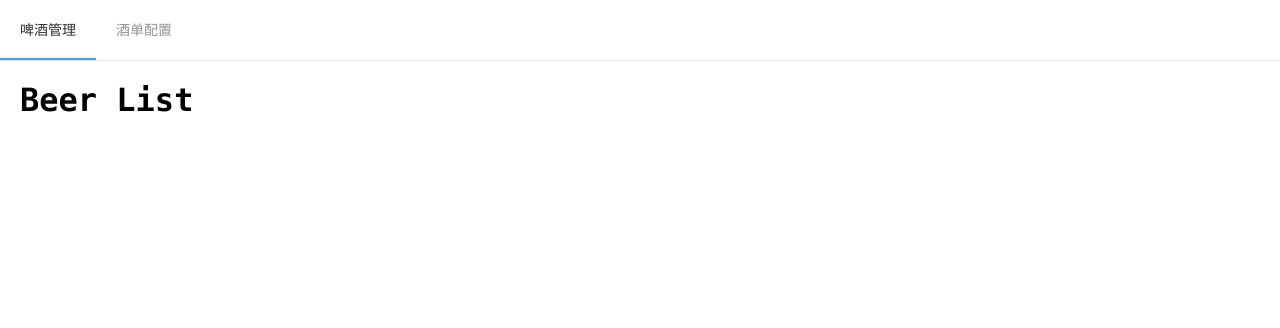
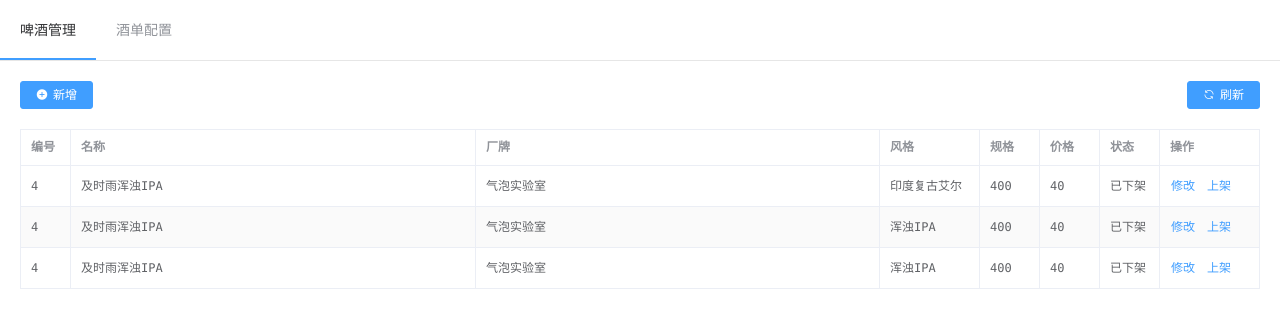
Before and after one commit to IndieCrafted/Admin, a Vue app: page /beer-list in a window 1280 px wide. Shown: the top 328 px of the page. Built offline with nearby package versions, Linux system fonts and the light colour scheme.

Commit message:
完成啤酒管理静态部分

```diff
--- a/src/views/BeerList/index.vue
+++ b/src/views/BeerList/index.vue
@@ -1,12 +1,204 @@
 <template>
   <div class="beer-list">
-    <h1>Beer List</h1>
+    <el-row type="flex" justify="space-between" style="margin-bottom: 20px;">
+      <el-button size="mini" type="primary" icon="el-icon-circle-plus" @click="showAddForm">新增</el-button>
+      <el-button size="mini" type="primary" icon="el-icon-refresh" @click="queryBeerList">刷新</el-button>
+    </el-row>
+    <el-table size="mini" border stripe :data="tableData">
+      <el-table-column label="编号" prop="number" width="50"></el-table-column>
+      <el-table-column label="名称" prop="name"></el-table-column>
+      <el-table-column label="厂牌" prop="brand"></el-table-column>
+      <el-table-column label="风格" prop="style" width="100"></el-table-column>
+      <el-table-column label="规格" prop="spec" width="60"></el-table-column>
+      <el-table-column label="价格" prop="price" width="60"></el-table-column>
+      <el-table-column label="状态" width="60">
+        <template slot-scope="scope">
+          {{ scope.row.status ? '销售中' : '已下架' }}
+        </template>
+      </el-table-column>
+      <el-table-column label="操作" width="100">
+        <template slot-scope="scope">
+          <el-button size="mini" type="text" @click="showUpdateForm(scope.row)">修改</el-button>
+          <el-button size="mini" type="text" @click="switchStatus(scope.row)">
+            {{ scope.row.status ? '下架' : '上架' }}
+          </el-button>
+        </template>
+      </el-table-column>
+    </el-table>
+    <el-dialog :title="beerFormTitle" :visible.sync="isBeerFormVisible">
+      <el-form size="mini" :model="beerForm" ref="beerForm" :rules="beerFormRule">
+        <el-form-item label="编号" prop="number" label-width="80px">
+          <el-input v-model="beerForm.number" placeholede="请输入编号"></el-input>
+        </el-form-item>
+        <el-form-item label="厂牌" prop="brand" label-width="80px">
+          <el-input v-model="beerForm.brand" placeholede="请输入厂牌"></el-input>
+        </el-form-item>
+        <el-form-item label="名称" prop="name" label-width="80px">
+          <el-input v-model="beerForm.name" placeholede="请输入名称"></el-input>
+        </el-form-item>
+        <el-form-item label="英文名" prop="enName" label-width="80px">
+          <el-input v-model="beerForm.enName" placeholede="请输入英文名"></el-input>
+        </el-form-item>
+        <el-form-item label="产地" prop="origin" label-width="80px">
+          <el-input v-model="beerForm.origin" placeholede="请输入产地"></el-input>
+        </el-form-item>
+        <el-form-item label="风格" prop="style" label-width="80px">
+          <el-input v-model="beerForm.style" placeholede="请输入风格"></el-input>
+        </el-form-item>
+        <el-form-item label="酒精度" prop="vol" label-width="80px">
+          <el-input v-model="beerForm.vol" placeholede="请输入酒精度">
+            <template slot="append">%</template>
+          </el-input>
+        </el-form-item>
+        <el-form-item label="规格" prop="spec" label-width="80px">
+          <el-input v-model="beerForm.spec" placeholede="请输入规格">
+            <template slot="append">ml</template>
+          </el-input>
+        </el-form-item>
+        <el-form-item label="价格" prop="price" label-width="80px">
+          <el-input v-model="beerForm.price" placeholede="请输入价格">
+            <template slot="append">元</template>
+          </el-input>
+        </el-form-item>
+      </el-form>
+      <span slot="footer" class="dialog-footer">
+        <el-button size="mini" @click="isBeerFormVisible = false">取消</el-button>
+        <el-button size="mini" type="primary" @click="submitBeerForm">确定</el-button>
+      </span>
+    </el-dialog>
   </div>
 </template>
 
 <script>
 export default {
-
+  data () {
+    return {
+      tableData: [],
+      isBeerFormVisible: false,
+      beerFormType: 'add',
+      beerFormTitle: '新增啤酒信息',
+      beerForm: {
+        number: null,
+        brand: null,
+        name: null,
+        enName: null,
+        origin: null,
+        style: null,
+        vol: null,
+        spec: null,
+        price: null
+      },
+      beerFormRule: {
+        number: { required: true, message: '请输入编号' },
+        brand: { required: true, message: '请输入厂牌' },
+        name: { required: true, message: '请输入名称' },
+        enName: { required: true, message: '请输入英文名' },
+        origin: { required: true, message: '请输入产地' },
+        style: { required: true, message: '请输入风格' },
+        vol: { required: true, message: '请输入酒精度' },
+        spec: { required: true, message: '请输入规格' },
+        price: { required: true, message: '请输入价格' }
+      }
+    }
+  },
+  mounted () {
+    this.queryBeerList()
+  },
+  methods: {
+    queryBeerList () {
+      this.tableData = [
+        {
+          number: 4,
+          brand: '气泡实验室',
+          name: '及时雨浑浊IPA',
+          enName: 'Bubble Lab Juicy Rain New England IPA',
+          origin: '嘉善',
+          style: '印度复古艾尔',
+          vol: 7.2,
+          spec: 400,
+          price: 40,
+          status: 0
+        },
+        {
+          number: 4,
+          brand: '气泡实验室',
+          name: '及时雨浑浊IPA',
+          enName: 'Bubble Lab Juicy Rain New England IPA',
+          origin: '嘉善',
+          style: '浑浊IPA',
+          vol: 7.2,
+          spec: 400,
+          price: 40,
+          status: 0
+        },
+        {
+          number: 4,
+          brand: '气泡实验室',
+          name: '及时雨浑浊IPA',
+          enName: 'Bubble Lab Juicy Rain New England IPA',
+          origin: '嘉善',
+          style: '浑浊IPA',
+          vol: 7.2,
+          spec: 400,
+          price: 40,
+          status: 0
+        }
+      ]
+    },
+    showAddForm () {
+      this.beerFormType = 'add'
+      this.beerFormTitle = '新增啤酒信息'
+      this.beerForm = {
+        number: null,
+        brand: null,
+        name: null,
+        enName: null,
+        origin: null,
+        style: null,
+        vol: null,
+        spec: null,
+        price: null
+      }
+      this.isBeerFormVisible = true
+      this.$refs.beerForm && this.$refs.beerForm.resetFields()
+    },
+    showUpdateForm (row) {
+      this.beerFormType = 'update'
+      this.beerFormTitle = '修改啤酒信息'
+      this.beerForm = {
+        ...row
+      }
+      this.isBeerFormVisible = true
+    },
+    addBeer () {
+      console.log('add')
+    },
+    updateBeer () {
+      console.log('update')
+    },
+    submitBeerForm () {
+      this.$refs.beerForm.validate(valid => {
+        if (valid) {
+          this.beerFormType === 'add' ? this.addBeer() : this.updateBeer()
+        }
+      })
+    },
+    switchStatus (row) {
+      const nextStatus = row.status ? 0 : 1
+      const nextStatusText = row.status ? '下架' : '上架'
+      this.$confirm(`确定要${nextStatusText}「${row.name}」吗?`, '提示', {
+        confirmButtonText: '确定',
+        cancelButtonText: '取消',
+        type: 'warning'
+      }).then(() => {
+        console.log(nextStatus)
+        this.$message({
+          type: 'success',
+          message: `${nextStatusText}成功!`
+        })
+      })
+    }
+  }
 }
 </script>
 
```
